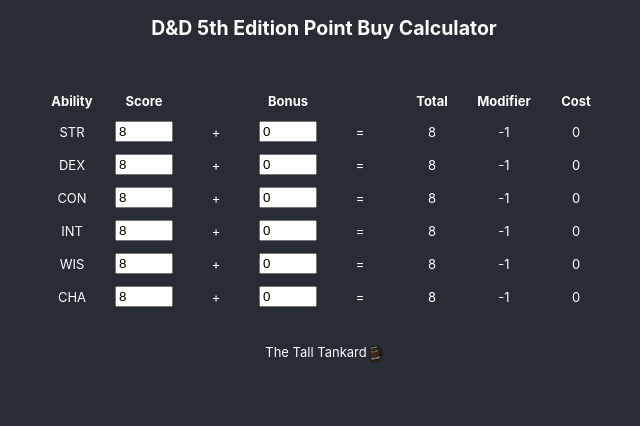
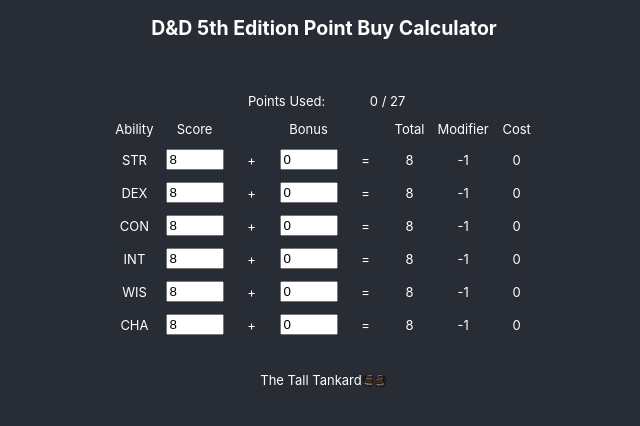
Before and after one commit to TheTallTankard/ability-calculator, a React (Create React App) app: page / in a window 1280 px wide. Shown: the top 426 px of the page, without its empty margins (316-956 px from the left). Built offline with nearby package versions, Linux system fonts and the light colour scheme.

Commit message:
Added points used label (does not update yet)

```diff
--- a/src/scripts/Footer.js
+++ b/src/scripts/Footer.js
@@ -5,6 +5,7 @@
     return (
         <div className="Footer">
             The Tall Tankard
+            <img src={tankard} className="tankard-logo flipped" alt="tankard logo" />
             <img src={tankard} className="tankard-logo" alt="tankard logo" />
         </div>
     )
--- a/src/scripts/Table.js
+++ b/src/scripts/Table.js
@@ -1,24 +1,40 @@
+import React from 'react';
 import '../styles/Table.css';
 import AbilityScoreRow from './AbilityScoreRow';
 
 
-function Table() {
+class Table extends React.Component {
+    constructor(props){
+        super(props);
+        this.onScoreChange = this.onScoreChange.bind(this);
+        this.state  = {
+            pointsUsed: 0
+        }
+    }
+
+    render(){
         return (
             <div className="Table">
                 <table>
-                <thead>
+                    <tbody>
                         <tr>
-                        <th>Ability</th>
-                        <th>Score</th>
-                        <th></th>
-                        <th>Bonus</th>
-                        <th></th>
-                        <th>Total</th>
-                        <th>Modifier</th>
-                        <th>Cost</th>
+                            <td></td>
+                            <td></td>
+                            <td colSpan="2">Points Used:</td>
+                            <td colSpan="2"><span id="points-used">{this.state.pointsUsed}</span> / 27</td>
+                            <td></td>
+                            <td></td>
                         </tr>
-                </thead>
-                <tbody>
+                        <tr>
+                            <td>Ability</td>
+                            <td>Score</td>
+                            <td></td>
+                            <td>Bonus</td>
+                            <td></td>
+                            <td>Total</td>
+                            <td>Modifier</td>
+                            <td>Cost</td>
+                        </tr>
                         <AbilityScoreRow ability="STR"></AbilityScoreRow>
                         <AbilityScoreRow ability="DEX"></AbilityScoreRow>
                         <AbilityScoreRow ability="CON"></AbilityScoreRow>
@@ -31,4 +47,13 @@
         )
     }
 
+    onScoreChange(e) {
+        this.setState((state) => ({score: parseInt(e.target.value)}));
+        this.setState((state) => ({total: parseInt(e.target.value) + state.bonus}));
+        this.setState((state) => ({modifier: parseInt(state.total / 2) - 5}));
+        this.setState((state) => ({cost: this.scoreToCost(e.target.value)}));
+    }
+
+}
+
 export default Table;
--- a/src/styles/Body.css
+++ b/src/styles/Body.css
@@ -1,4 +1,5 @@
 .Body {
     display: flex;
+    flex-direction: column;
     margin: 30px 0;
 }
--- a/src/styles/Footer.css
+++ b/src/styles/Footer.css
@@ -2,25 +2,29 @@
 }
 
 .tankard-logo {
-    height:  calc(8px + 1vmin);
+    height:  calc(5px + 1vmin);
     vertical-align: middle;
     pointer-events: none;
     }
 
 @media (prefers-reduced-motion: no-preference) {
     .tankard-logo {
-        animation: tankard-logo-wobble infinite 5s linear;
+        animation: tankard-logo-wobble infinite 5s;
+    }
+
+    .tankard-logo.flipped {
+        animation: tankard-logo-flipped-wobble infinite 5s linear;
     }
 }
 
 @keyframes tankard-logo-wobble {
-    0% {
-        transform: rotate(-15deg);
-    }
-    50% {
-        transform: rotate(15deg);
-    }
-    100% {
-        transform: rotate(-15deg);
-    }
+    0% { transform: rotate(-10deg); }
+    50% { transform: rotate(10deg) translateX(-5px) translateY(-2px) }
+    100% { transform: rotate(-15deg); }
 }
+
+@keyframes tankard-logo-flipped-wobble {
+    0% { transform:  scaleX(-1) rotate(-10deg); }
+    50% { transform:  scaleX(-1) rotate(2deg) translateY(-5px) }
+    100% { transform:  scaleX(-1) rotate(-10deg); }
+}
--- a/src/styles/Table.css
+++ b/src/styles/Table.css
@@ -2,7 +2,7 @@
     margin: 0 auto;
 }
 
-th, td {
-    width: 60px;
+.Table td {
+    width: 4vmin;
     padding: 5px;
 }
```
Lines whose indentation alone changed are shown as unchanged.
